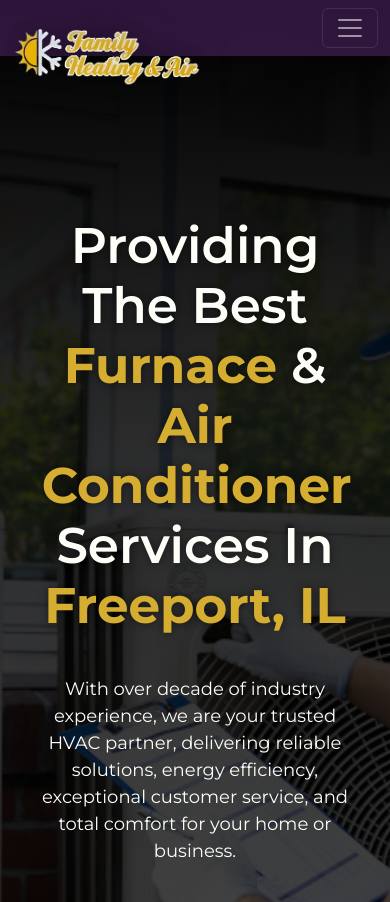
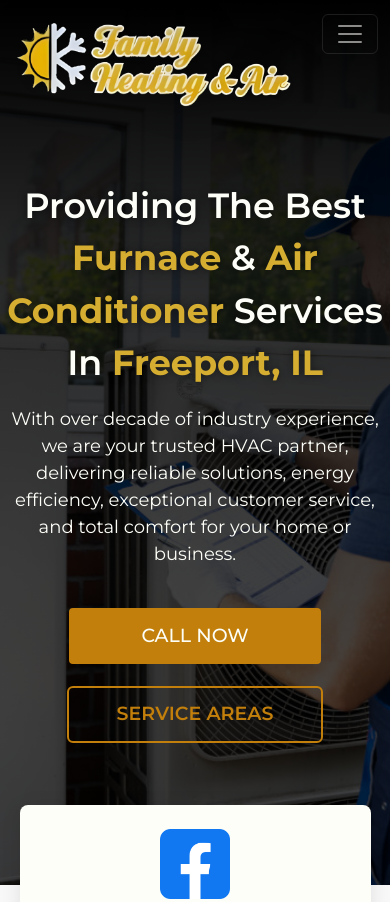
Before and after one commit to shekhar-stha/family-heating-air, a website: page index.html in a window 390 px wide. Shown: the top 902 px of the page. Drawn offline with nearby package versions, Linux system fonts and the light colour scheme; a web font is replaced by a local one.

Commit message:
feat: homepage responsive

```diff
--- a/index.html
+++ b/index.html
@@ -100,8 +100,8 @@
                     delivering reliable solutions, energy efficiency, exceptional customer service, and total comfort
                     for your home or business. </p>
                 <div class="d-flex mt-lg-5 mt-4 justify-content-center">
-                    <div class="mt-2">
-                        <a class="btn btn-secondary rounded-1 fs-19 text-uppercase px-5 fw-600 me-4"
+                    <div class="mt-2 text-center d-flex flex-sm-row flex-column">
+                        <a class="btn btn-secondary rounded-1 fs-19 text-uppercase px-5 fw-600 me-sm-4 mb-sm-0 mb-4"
                             href="tel:+18158855402">Call
                             Now</a>
                         <a class="btn btn-outline-secondary rounded-1 fs-19 text-uppercase px-5 fw-600"
--- a/scss/components/_navbar.scss
+++ b/scss/components/_navbar.scss
@@ -1,9 +1,9 @@
 nav {
     z-index: 2;
     width: 100%;
+    height: fit-content;
 
     @media (max-width: 1200px) {
-        background-color: rgb(92, 42, 120, 0.5);
         padding: 16px 0;
     }
 
@@ -26,6 +26,10 @@ nav {
             border-bottom: 1px solid transparent;
             transition: all 0.7s;
 
+            @media (max-width: 1400px) {
+                margin-right: 1rem;
+            }
+
             &:hover {
                 border-bottom: 4px solid $primary;
             }
@@ -47,19 +51,18 @@ nav {
     filter: drop-shadow(0 0 1rem rgba(0, 0, 0, 0.5));
 
     @media (max-width: 1400px) {
-        width: 14.5rem;
+        width: 17rem;
     }
 
     @media (max-width: 1200px) {
-        width: 100%;
+        width: 95%;
     }
 }
 
 .logo-section {
     @media (max-width: 1200px) {
-        width: 12rem;
+        width: 21rem;
         max-width: calc(100% - 65px);
-        position: relative;
         margin-bottom: -50px;
     }
 }
--- a/scss/layout/_home.scss
+++ b/scss/layout/_home.scss
@@ -18,7 +18,6 @@
 
     @media (max-width: 1200px) {
         height: auto;
-        min-height: 70vh;
     }
 
     &::after {
@@ -38,12 +37,16 @@
         width: 100%;
         margin-top: 4rem;
 
-        @media (max-width: 1200px) {
-            margin: 7rem 0 10rem;
-        }
+        // @media (max-width: 1200px) {
+        //     margin: 7rem 0 10rem;
+        // }
 
         .hero-content {
             padding: 3rem 0rem 10rem;
+
+            @media (max-width: 1200px) {
+                padding: 3rem 0rem 9rem;
+            }
         }
 
 
@@ -58,6 +61,18 @@
             font-size: 50px;
             line-height: 60px;
             margin-bottom: 2.5rem;
+
+            @media (max-width: 768px) {
+                width: 100%;
+                padding: 0 0rem;
+                font-size: 40px;
+            }
+
+            @media (max-width: 576px) {
+                font-size: 35px;
+                margin-bottom: 1rem;
+                line-height: inherit;
+            }
         }
 
         .hero-info {
@@ -68,6 +83,11 @@
             text-align: center;
             margin-top: 2rem;
             margin-bottom: 2rem;
+
+            @media (max-width: 576px) {
+                margin-top: 0.5rem;
+                width: 95%;
+            }
         }
     }
 
@@ -103,6 +123,7 @@
         @media (max-width:576px) {
             grid-template-columns: repeat(1, 1fr);
             gap: 2.2rem;
+            width: 90%;
         }
 
         .ratings-card {
@@ -164,8 +185,8 @@
     .opposite {
         flex-direction: row-reverse;
 
-        .img-div{
-            &::after{
+        .img-div {
+            &::after {
                 right: inherit;
                 left: -2rem;
                 bottom: -2rem;
@@ -176,14 +197,28 @@
     .about-us-flex {
         display: flex;
         justify-content: space-between;
+
+        @media (max-width: 992px) {
+            flex-direction: column;
+        }
+
         .info-div {
             width: 48%;
+
+            @media (max-width: 992px) {
+                width: 100%;
+                margin-bottom: 2rem;
+            }
         }
 
         .img-div {
             width: 48%;
             height: 100%;
             position: relative;
+
+            @media (max-width: 992px) {
+                width: 100%;
+            }
 
             img {
                 width: 100%;
@@ -306,9 +341,10 @@
 }
 
 // Service Areas
-.service-areas{
+.service-areas {
     padding: 3rem 0;
-    &::after{
+
+    &::after {
         position: absolute;
         content: "";
         background-color: rgba(0, 0, 0, 0.5);
@@ -318,7 +354,8 @@
         left: 0;
         z-index: -1;
     }
-    .bg-img{
+
+    .bg-img {
         position: absolute;
         width: 100%;
         height: 100%;
@@ -328,14 +365,19 @@
         object-fit: cover;
         filter: brightness(30%);
     }
-    .cities{
+
+    .cities {
         display: grid;
-        grid-template-columns: repeat(3,1fr);
+        grid-template-columns: repeat(3, 1fr);
         justify-content: center;
         column-gap: 1rem;
         margin-top: 2rem;
         list-style-type: circle;
-        li{
+        @media (max-width: 768px) {
+            grid-template-columns: repeat(2, 1fr);
+        }
+
+        li {
             padding-bottom: 0.5rem;
             font-weight: 500;
             width: fit-content;
```
Also changed, not shown: css/index.css, css/index.min.css.
